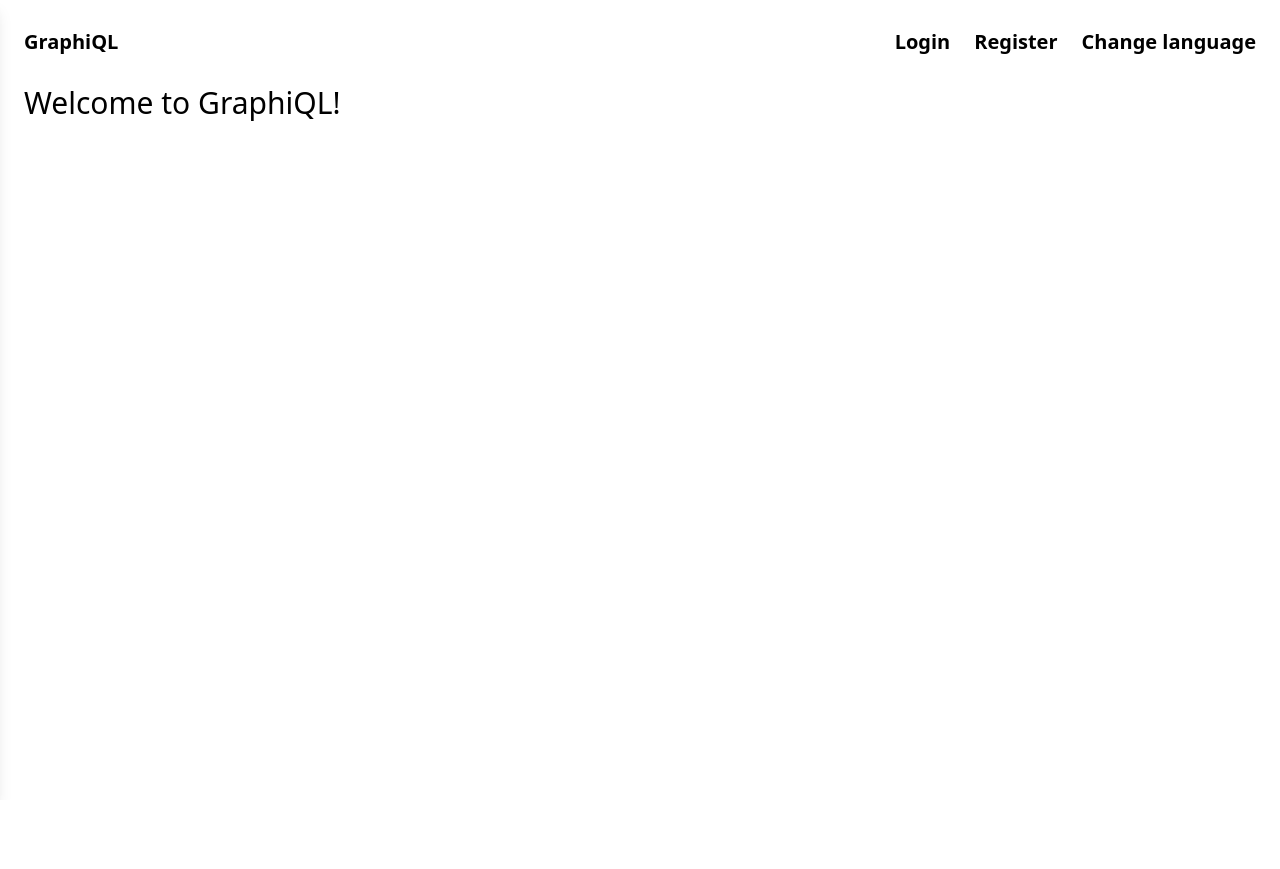
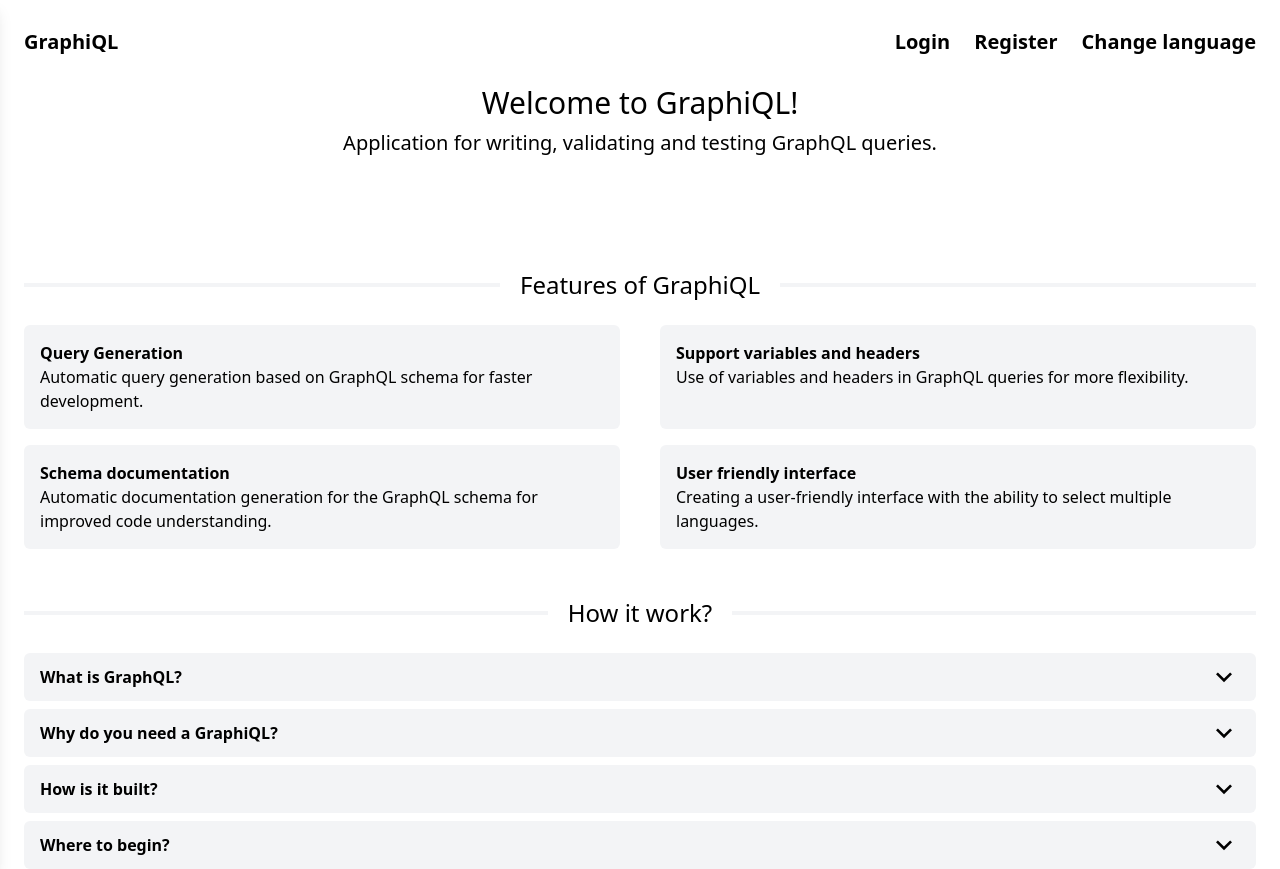
Before and after one commit to krevetka87/graphiql-app, a React (Vite) app: page / in a window 1280 px wide. Before the commit the page ends 800 px from the top, so only its background shows below. Built offline with nearby package versions, Linux system fonts and the light colour scheme; no server answers; what @mobx-devtools/tools would draw is missing.

Commit message:
feat: implements accordion and banner to welcome page

```diff
--- a/src/pages/Welcome/index.tsx
+++ b/src/pages/Welcome/index.tsx
@@ -4,12 +4,20 @@ import { useAuthState } from 'react-firebase-hooks/auth';
 import { RoutePath } from 'src/constants/common';
 import { auth } from 'src/firebase';
 import { ReactComponent as SpinnerIcon } from 'src/assets/spinner.svg';
+import Accordion from 'src/components/Accordion';
+import { useState } from 'react';
+import Banner from 'src/components/Banner';
+import { TextState } from 'src/types/text.types';
 
 const Welcome = () => {
+  const [user, loading] = useAuthState(auth);
+
+  const [activeIndex, setActiveIndex] = useState(-1);
+  const navigation = useNavigate();
+
   const { t } = useTranslation();
-
-  const [user, loading] = useAuthState(auth);
-  const navigation = useNavigate();
+  const textAccordions = t('welcome.accordions.text', { returnObjects: true }) as TextState[];
+  const textBanners = t('welcome.banners.text', { returnObjects: true }) as TextState[];
 
   const handleClickMain = () => navigation(RoutePath.main);
 
@@ -17,14 +25,59 @@ const Welcome = () => {
     return <SpinnerIcon />;
   }
 
+  const handleAccordionClick = (index: number) => {
+    setActiveIndex(activeIndex === index ? -1 : index);
+  };
+
   return (
-    <div className="px-6">
-      <h1>{t('welcome.title')}</h1>
+    <div className="flex flex-col items-center px-6">
+      <h1 className="text-center mb-2">{t('welcome.title')}</h1>
+      <h3 className={`text-center ${!loading && user ? 'mb-8' : 'mb-28'}`}>
+        {t('welcome.description')}
+      </h3>
+
       {!loading && user && (
-        <button type="button" onClick={handleClickMain}>
+        <button
+          type="button"
+          className="border-4 rounded-md px-4 py-2 transition-all hover:bg-gray-200 text-xl font-semibold w-min mb-7"
+          onClick={handleClickMain}
+        >
           {t('welcome.buttons.main')}
         </button>
       )}
+
+      <div className="mb-12 w-full">
+        <div className="flex items-center gap-5 text-2xl mb-6">
+          <div className="w-full h-1 bg-gray-100" />
+          <h5 className="whitespace-nowrap">{t('welcome.accordions.title')}</h5>
+          <div className="w-full h-1 bg-gray-100" />
+        </div>
+
+        <div className="grid w-full 2xl:grid-cols-4 gap-x-10 gap-y-4 lg:grid-cols-2 sm:grid-cols-1">
+          {textBanners.map((text) => (
+            <Banner key={text.id} text={text} />
+          ))}
+        </div>
+      </div>
+
+      <div>
+        <div className="flex items-center gap-5 text-2xl mb-6">
+          <div className="w-full h-1 bg-gray-100" />
+          <h5 className="whitespace-nowrap">{t('welcome.banners.title')}</h5>
+          <div className="w-full h-1 bg-gray-100" />
+        </div>
+        <div className="w-full flex flex-col gap-2">
+          {textAccordions.map((text, index) => (
+            <Accordion
+              key={text.id}
+              text={text}
+              index={index}
+              isOpen={activeIndex === index}
+              toggleAccordion={() => handleAccordionClick(index)}
+            />
+          ))}
+        </div>
+      </div>
     </div>
   );
 };
```
